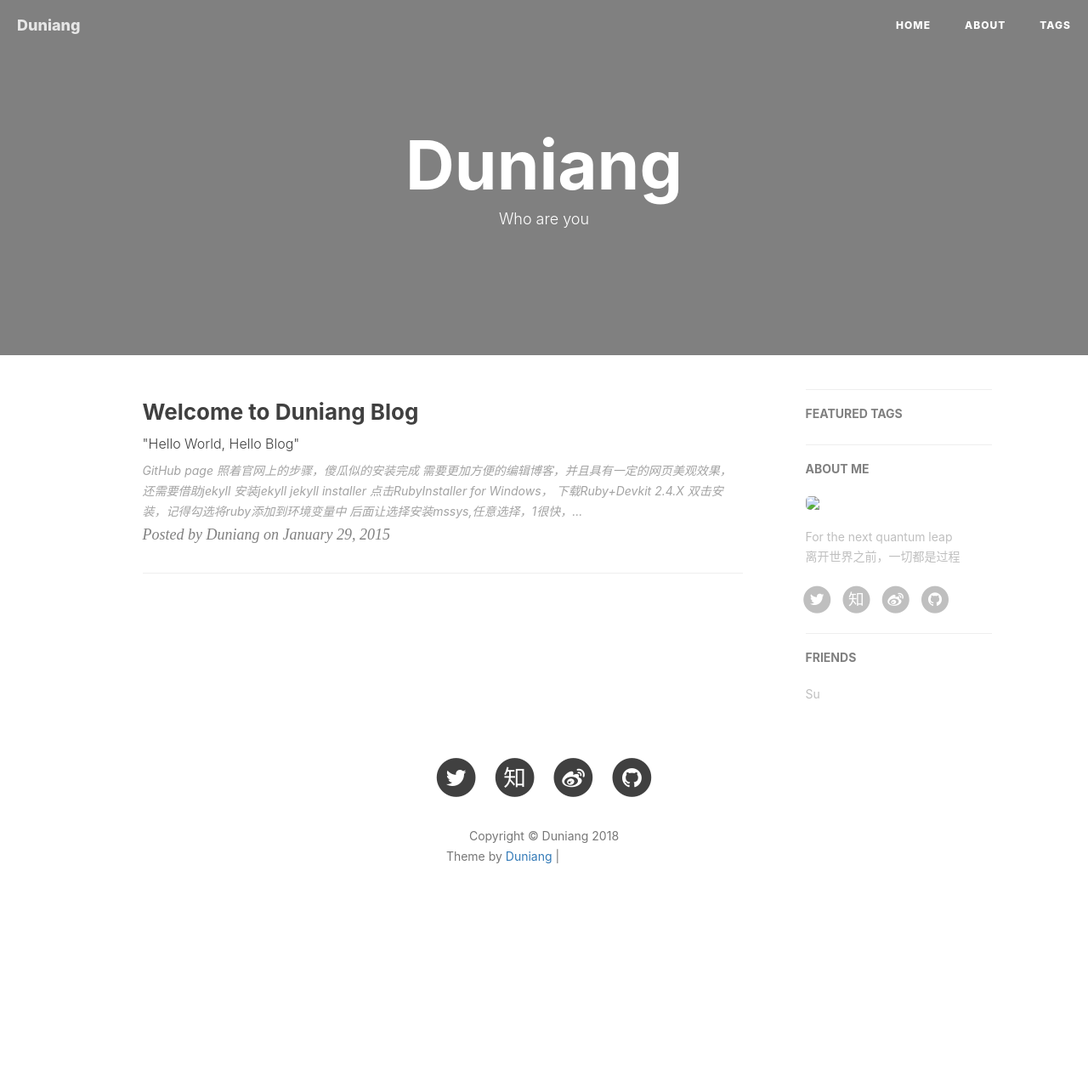
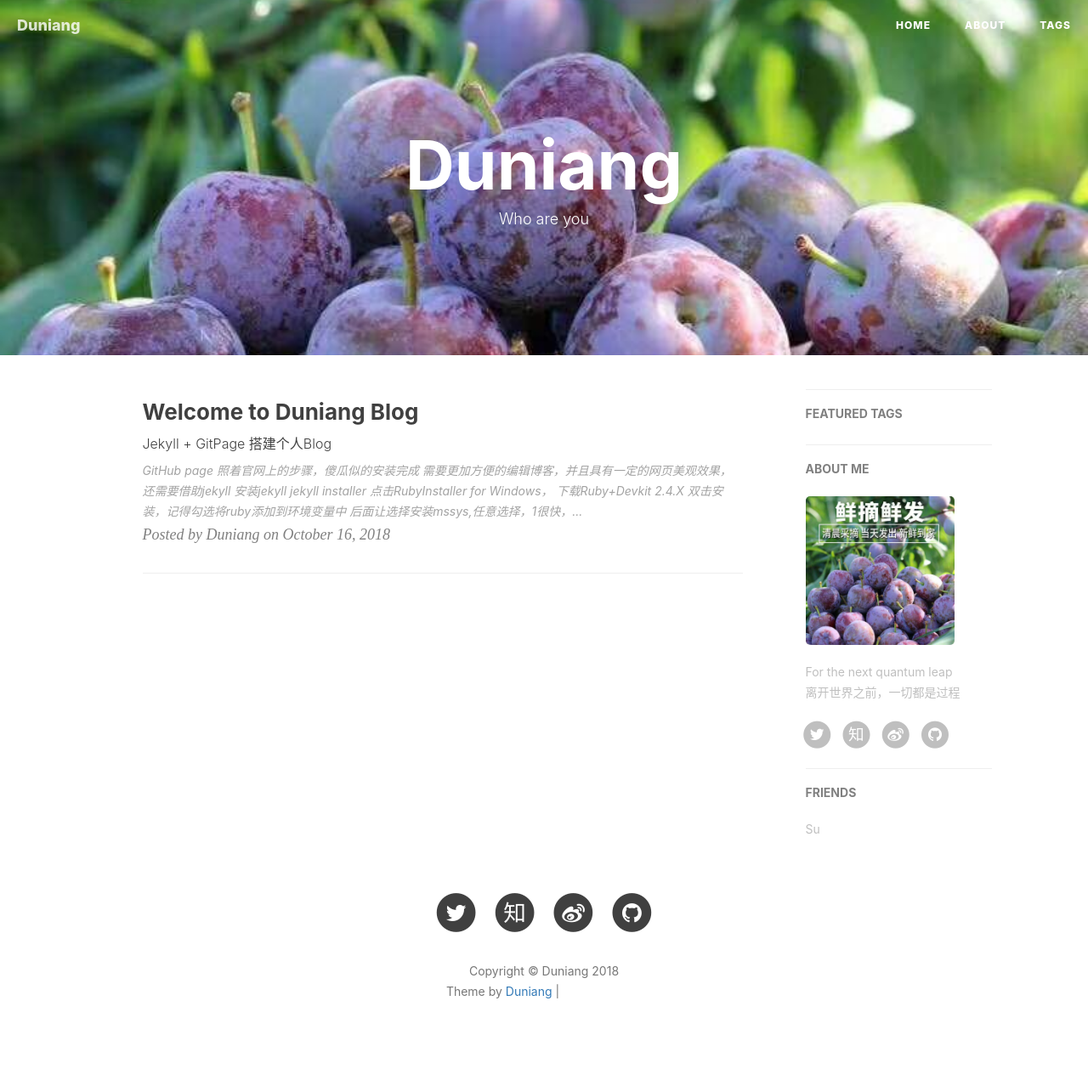
Before and after one commit to duniang818/duniang818.github.io, a Jekyll site: the page built from index.html, in a window 1280 px wide. Shown: the whole page at 85% size. Built offline with Jekyll 4.4.1, drawn with Linux system fonts in a browser that asks for light colours; nearby versions of some CDN libraries; the list of posts is cut into pages by our own code; comment, search, counter and statistics services are not loaded; before the commit the page ends 1112 px from its top, so only the background shows below that; grey boxes are pictures that could not be loaded.

Commit message:
Mini about me header image

```diff
--- a/_posts/2018-10-16-windows 上搭建GitHub page(github.io)站点，配置个人Blog（一）.markdown
+++ b/_posts/2018-10-16-windows 上搭建GitHub page(github.io)站点，配置个人Blog（一）.markdown
@@ -1,8 +1,8 @@
 ---
 layout:     post
 title:      "Welcome to Duniang Blog"
-subtitle:   " \"Hello World, Hello Blog\""
-date:       2015-01-29 12:00:00
+subtitle:   "Jekyll + GitPage 搭建个人Blog"
+date:       2018-10-16 15:00:00
 author:     "Duniang"
 header-img: "img/about_bg.jpg"
 tags:
```
Also changed, not shown: img/header.jpg (added).
